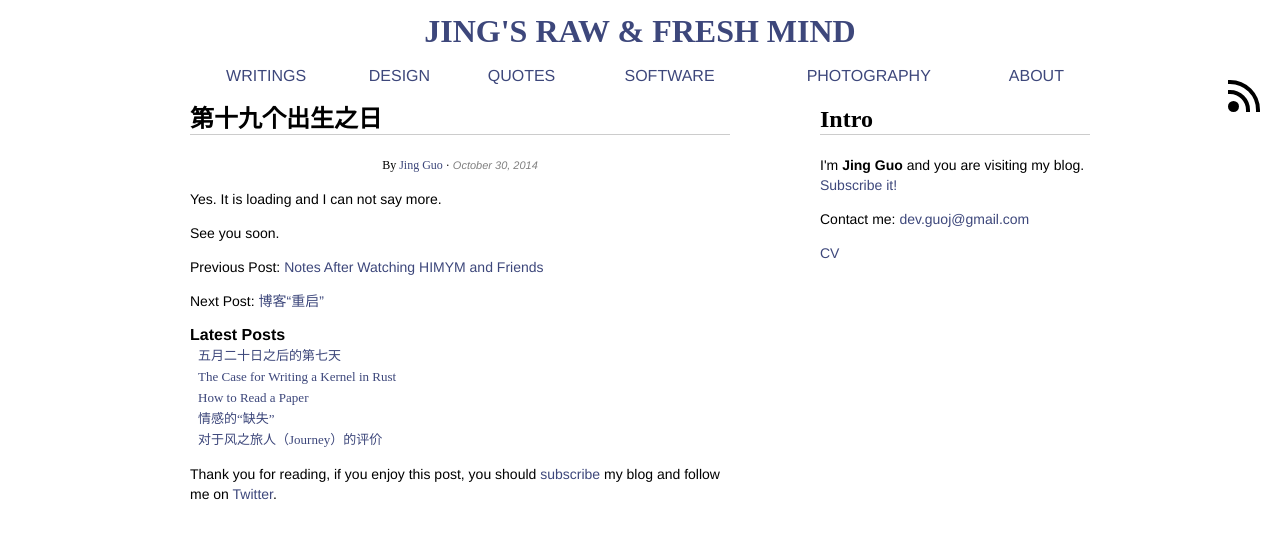
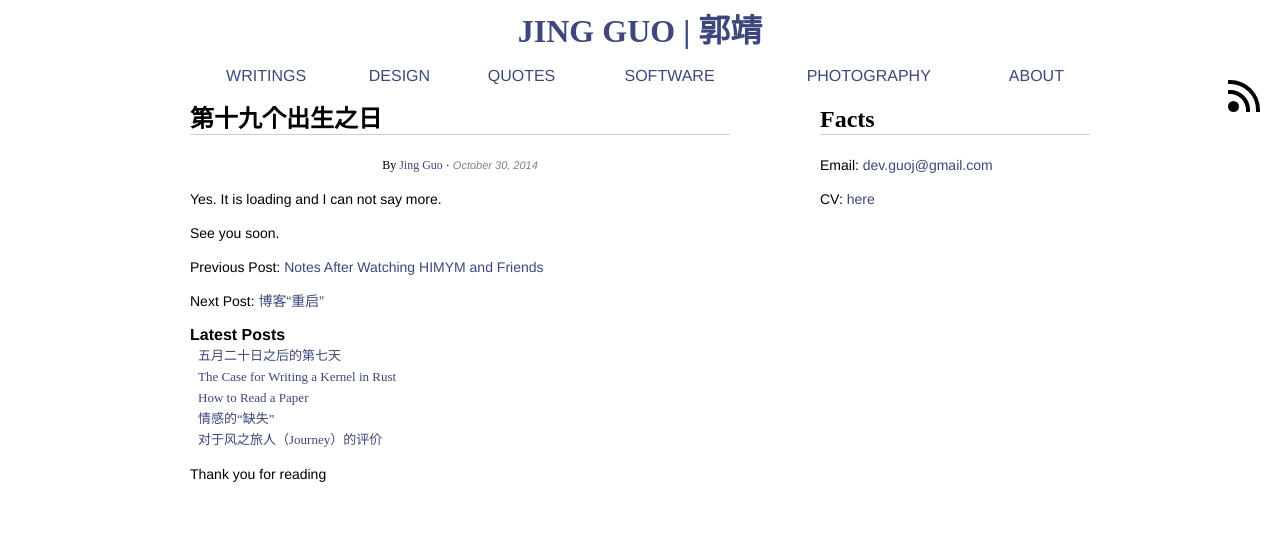
Before and after one commit to guojing0/guojing0.github.io, a Jekyll site: the page built from _posts/2014-10-30-nineteenth-birthday.md, in a window 1280 px wide. Shown: the top 539 px of the page. Built offline with Jekyll 4.4.1, drawn with Linux system fonts in a browser that asks for light colours.

Commit message:
remove and rename

```diff
--- a/_layouts/modern.html
+++ b/_layouts/modern.html
@@ -4,9 +4,6 @@
   <head>
     <meta http-equiv="Content-type" content="text/html; charset=utf-8" />
     <title>{{ page.title }} | Guoj.org</title>
-    <meta name="description" content="Jing Guo is a developer, music lover, runner and blogger.">
-    <meta property="og:description" content="Jing Guo is a developer, music lover, runner and blogger." />
-    <meta property="og:title" content="Jing's Raw &amp Fresh Mind | Guoj.org" />
     <meta property="og:type" content="article" />
     <link href="/css/rss.css" type="text/css" rel="stylesheet">
     <link href="/css/blog.css" type="text/css" rel="stylesheet">
@@ -26,7 +23,7 @@
     <div id="container">
 
       <header id="header">
-        <h1><a href="/">JING'S RAW &amp FRESH MIND</a></h1>
+        <h1><a href="/">JING GUO | 郭靖</a></h1>
       </header>
 
       <div id="menu">
@@ -67,15 +64,14 @@
               {% endfor %}
           </article>
 
-          <p>Thank you for reading, if you enjoy this post, you should <a title="Subscrible my blog." href="/atom.xml">subscribe</a> my blog and follow me on <a href="https://twitter.com/guojingtw">Twitter</a>.</p>
+          <p>Thank you for reading</p>
         </div>
 
         <div class="right">
-          <h2>Intro</h2>
+          <h2>Facts</h2>
           <div class="bio">
-            <p>I'm <strong>Jing Guo</strong> and you are visiting my blog. <a href="/atom.xml">Subscribe it!</a>&nbsp;&nbsp;</p>
-            <p>Contact me: <a href="mailto: dev.guoj@gmail.com">dev.guoj@gmail.com</a></p>
-            <P><a href="/Jing_Guo-CV.pdf">CV</a></P>
+            <p>Email: <a href="mailto: dev.guoj@gmail.com">dev.guoj@gmail.com</a></p>
+            <P>CV: <a href="/Jing_Guo-CV.pdf">here</a></P>
         </div>
       </section>
 
```
Also changed, not shown: _layouts/for-index.html (+4 -8 lines).
